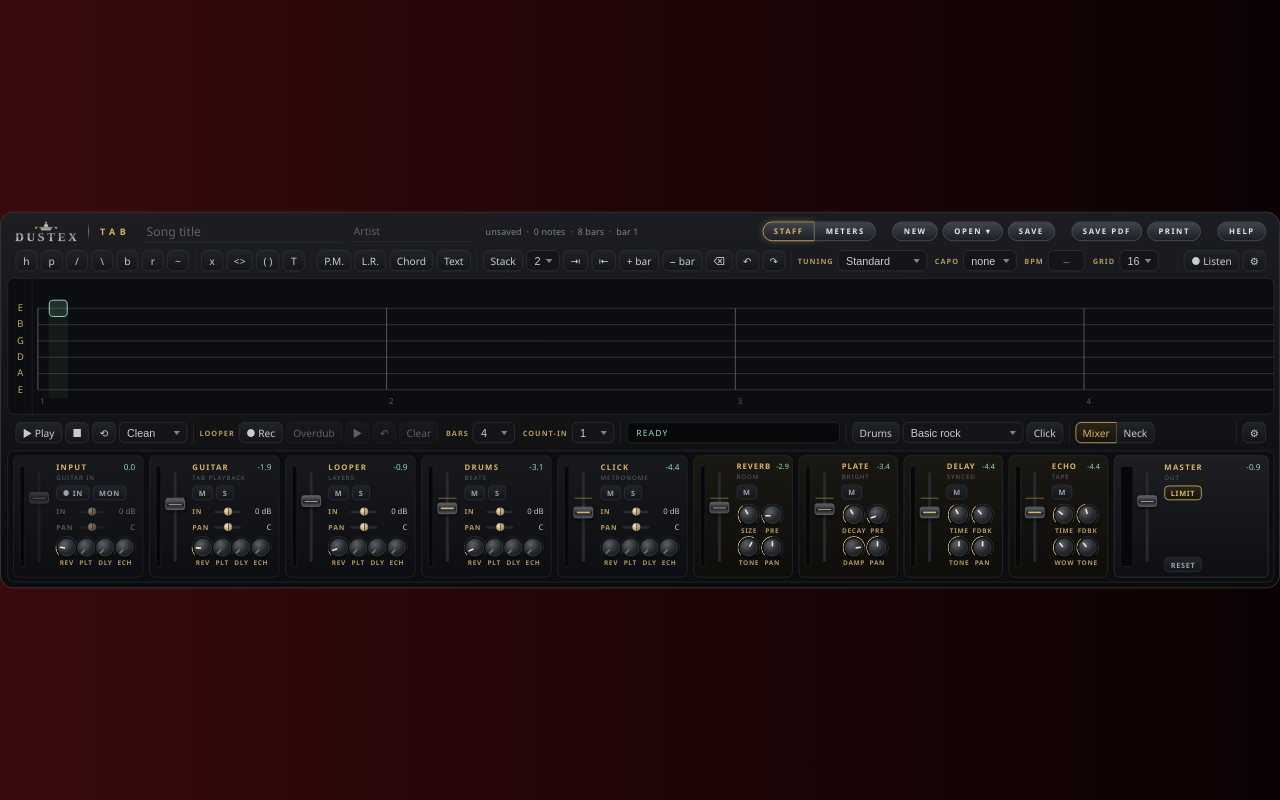
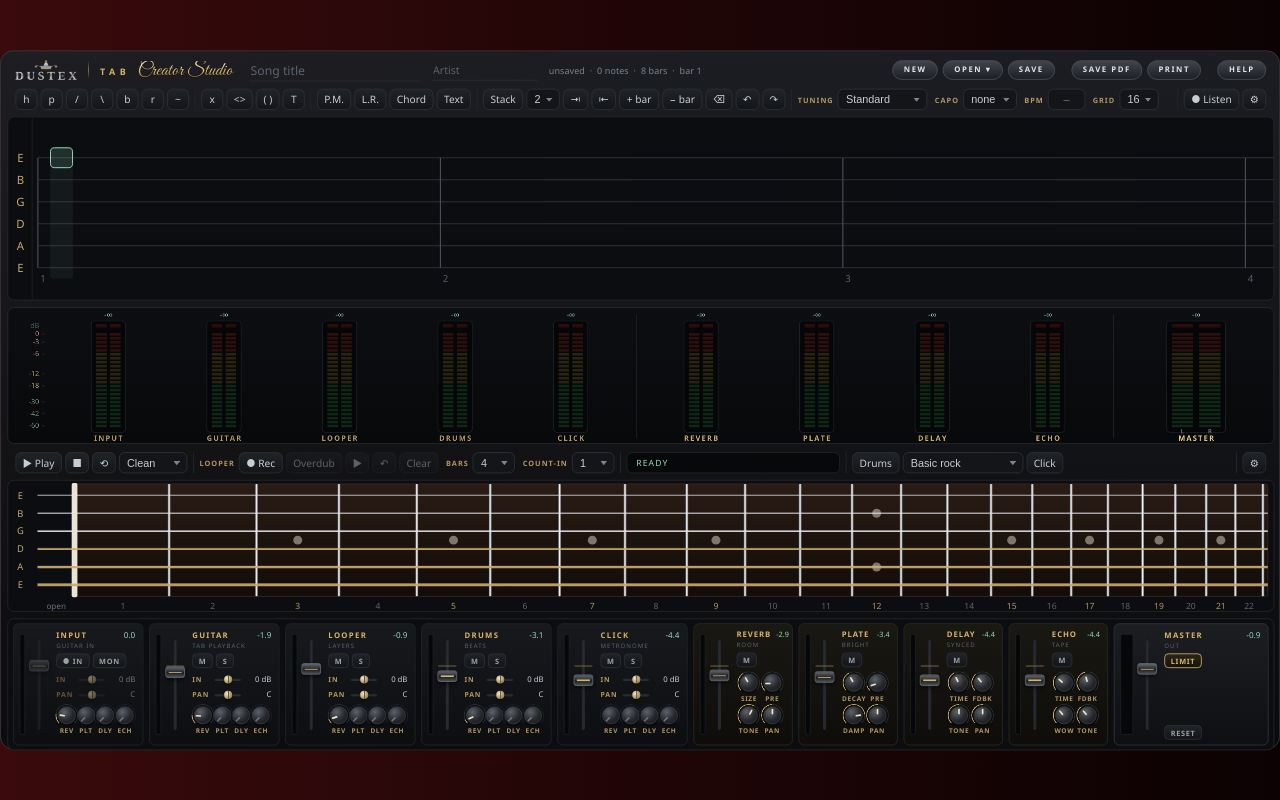
Before and after one commit to Deesayi/dustex-fishing, a plain HTML site: page tab/index.html in a window 1280 px wide. Drawn offline with Linux system fonts and the light colour scheme.

Commit message:
Tab Creator Studio: new name with script lettering, full-page web layout, updated guide
Co-Authored-By: Claude Opus 5.5 <noreply@anthropic.com>
Claude-Session: https://claude.ai/code/session_01EAZUNRXTgwZBXyTyncSoKb

```diff
--- a/tab/index.html
+++ b/tab/index.html
@@ -2,7 +2,7 @@
 <html lang="en">
 <head>
 <meta charset="utf-8">
-<title>DUSTEX Tab</title>
+<title>DUSTEX Tab Creator Studio</title>
 <meta name="viewport" content="width=device-width, initial-scale=1">
 <meta name="theme-color" content="#16181c">
 <meta name="description" content="Guitar tab builder: write tab by clicking or by playing, with playback, a looper, drums and a mixer.">
@@ -22,12 +22,16 @@
   #hdr { position:absolute; left:18px; right:16px; top:8px; height:30px; display:flex; align-items:center; gap:14px; }
   #logo { height:24px; opacity:.88; flex:none; }
   .vbar { width:1px; height:22px; background:linear-gradient(transparent, #d8b46a, transparent); opacity:.7; flex:none; }
-  #brand { font-size:11px; letter-spacing:.5em; color:var(--gold); font-weight:600; flex:none; margin-right:4px; }
+  @font-face { font-family:'DX Script'; src:url('fonts/great-vibes-latin-400-normal.woff2') format('woff2'); font-display:block; }
+  #brand { display:flex; align-items:baseline; gap:9px; flex:none; margin-right:4px; }
+  #brand .bt { font-size:11px; letter-spacing:.5em; color:var(--gold); font-weight:600; }
+  #brand .bs { font-family:'DX Script', 'Segoe Script', cursive; font-size:23px; line-height:1; letter-spacing:.01em; white-space:nowrap; padding-right:2px;
+    background:linear-gradient(#f6e6bd, #d8b46a 55%, #a8853f); -webkit-background-clip:text; background-clip:text; color:transparent; filter:drop-shadow(0 1px 0 rgba(0,0,0,.55)); }
   .fld { background:transparent; border:none; border-bottom:1px solid #2a2d33; color:var(--ink); font:inherit; outline:none; -webkit-user-select:text; user-select:text; padding:3px 2px; flex:none; }
   .fld::placeholder { color:#5d636e; }
   .fld:focus { border-bottom-color:var(--gold); }
-  #title { width:240px; font-size:15px; font-weight:400; }
-  #artist { width:150px; font-size:13px; color:var(--val); }
+  #title { width:210px; font-size:15px; font-weight:400; }
+  #artist { width:130px; font-size:13px; color:var(--val); }
   #status { flex:1; min-width:0; font-size:11px; color:var(--lab); white-space:nowrap; overflow:hidden; text-overflow:ellipsis; font-variant-numeric:tabular-nums; letter-spacing:.01em; }
   #status b { color:var(--lcd); font-weight:500; }
   .pills { display:flex; align-items:center; gap:6px; flex:none; }
@@ -59,6 +63,17 @@
   #staffBox { left:8px; top:80px; width:1555px; height:168px; transition:opacity .18s ease; }
   #meterBox { left:8px; top:80px; width:1555px; height:168px; background:linear-gradient(#0d0e11,#08090b); transition:opacity .18s ease, transform .18s ease; overflow:hidden; }
   #mbCanvas { position:absolute; left:0; top:0; cursor:pointer; }
+  /* full-page studio layout (the web app): staff, meters, transport, fretboard and mixer all showing */
+  body.studio #staffBox { top:80px; height:226px; }
+  body.studio #meterBox { top:314px; }
+  body.studio #tp { top:492px; }
+  body.studio #neckBox { top:526px; }
+  body.studio #mixBox { top:696px; }
+  body.studio #stage #staffBox, body.studio #stage #meterBox, body.studio #stage #neckBox, body.studio #stage #mixBox { opacity:1; transform:none; pointer-events:auto; visibility:visible; box-shadow:none; }
+  body.studio .pseg, body.studio .seg, body.studio .pseg + .pgap { display:none; }
+  body.studio #mixMenu { bottom:370px; }
+  body.studio #helpSheet .box { width:1340px; height:780px; }
+  body.studio #helpBody p { font-size:14px; } body.studio #helpBody h4 { font-size:12px; }
   #stage:not(.meters) #meterBox { opacity:0; transform:translateY(-8px); pointer-events:none; }
   #stage.meters #staffBox { opacity:0; pointer-events:none; }
   .pseg { display:flex; } .pseg .pill { border-radius:0; } .pseg .pill:first-child { border-radius:12px 0 0 12px; } .pseg .pill:last-child { border-radius:0 12px 12px 0; margin-left:-1px; }
@@ -201,7 +216,7 @@
   <div id="hdr">
     <img id="logo" src="logo.png" alt="" onerror="this.style.display='none'">
     <div class="vbar"></div>
-    <div id="brand">TAB</div>
+    <div id="brand"><span class="bt">TAB</span><span class="bs">Creator Studio</span></div>
     <input id="title" class="fld" placeholder="Song title" spellcheck="false">
     <input id="artist" class="fld" placeholder="Artist" spellcheck="false">
     <div id="status"></div>
@@ -315,7 +330,7 @@
     <div class="sub full">Chords and notes mode hears several strings at once and tidies the whole take when you stop. Write tab from the loop does the same for the looper's recording. A clean or lightly driven tone works best; the readout doubles as a tuner.</div>
   </div>
 <div id="helpSheet"><div class="box">
-  <h3>H O W &nbsp; T O &nbsp; U S E &nbsp; D U S T E X &nbsp; T A B</h3>
+  <h3>H O W &nbsp; T O &nbsp; U S E &nbsp; T A B &nbsp; C R E A T O R &nbsp; S T U D I O</h3>
   <div id="helpBody"><div class="hcol">
   <h4>The layout</h4>
   <p><b>Header:</b> song title and artist, a status line (file name, notes, bars and the bar the cursor is in, or the live readout while listening), the <b>STAFF</b> / <b>METERS</b> switch, and the file buttons: <b>NEW</b>, <b>OPEN</b>, <b>SAVE</b>, <b>SAVE PDF</b>, <b>PRINT</b>, <b>FOLDER</b> and <b>HELP</b>.</p>
@@ -420,13 +435,13 @@
   <p><b>Ctrl+Z</b> undo · <b>Ctrl+Y</b> redo · <b>Ctrl+S</b> save · <b>Ctrl+P</b> save PDF</p>
 
   <h4>On another PC (the web app)</h4>
-  <p>DUSTEX Tab also runs as an app on any Windows PC: open <b>deesayi.github.io/dustex-fishing/tab</b> in Microsoft Edge or Google Chrome and click the <b>Install</b> icon in the address bar. It gets its own window and Start menu icon, works offline and updates itself. There, <b>SAVE</b> keeps tabs inside the app, and <b>OPEN</b> also has <b>Open a file from this PC</b> and <b>Save a copy to this PC</b> (to Downloads). <b>SAVE PDF</b> uses the print window (choose <b>Save as PDF</b>). The DUSTEX Tab Install Guide PDF walks through it step by step.</p>
+  <p>Tab Creator Studio also runs as an app on any Windows PC: open <b>deesayi.github.io/dustex-fishing/tab</b> in Microsoft Edge or Google Chrome and click the <b>Install</b> icon in the address bar. It gets its own window and Start menu icon, works offline and updates itself. There, <b>SAVE</b> keeps tabs inside the app, and <b>OPEN</b> also has <b>Open a file from this PC</b> and <b>Save a copy to this PC</b> (to Downloads). <b>SAVE PDF</b> uses the print window (choose <b>Save as PDF</b>). The web app uses the <b>full-page layout</b>: the staff, meters, fretboard and mixer all show at once, bigger, so the STAFF/METERS and Mixer/Neck switches aren't needed there. The install guide PDF walks through it step by step.</p>
 
   <h4>On the desktop</h4>
   <p>The widget docks into its port under the Fishing panel on the right screen. It starts by itself when you sign in to Windows (through a <i>DUSTEX Tab</i> shortcut in the Startup folder), and you can also start it from the <b>Tab Widget</b> shortcut in the Dashboard folder. Both shortcuts are made the first time the widget runs. Right-click an empty part of the widget for <b>Reload</b>, <b>Open the Tab Widget folder</b> or <b>Close</b>.</p>
   <p><b>If something's wrong:</b> "no audio input found" means the Spark isn't connected by USB or Windows doesn't see it. "Microphone access was blocked" means the Windows microphone setting above is off. If notes come out an octave off or jump strings, lock the Fret position. For anything else, the widget keeps a log, <i>tab-widget.log</i>, in the Tab Widget folder.</p>
   </div></div>
-  <div class="foot"><div class="sub">DUSTEX Tab</div><div class="pill" id="helpClose">CLOSE</div></div>
+  <div class="foot"><div class="sub">DUSTEX Tab Creator Studio</div><div class="pill" id="helpClose">CLOSE</div></div>
 </div></div>
 
   <div id="modal"><div class="box"><h4 id="mTitle">TEXT</h4><input id="mInput"><div class="row"><div class="pill" id="mCancel">CANCEL</div><div class="pill" id="mOk">OK</div></div></div></div>
@@ -440,10 +455,12 @@ const NS = 'http://www.w3.org/2000/svg';
 const el = (tag, at, parent) => { const e = document.createElementNS(NS, tag); for (const k in at) e.setAttribute(k, at[k]); if (parent) parent.appendChild(e); return e; };
 const host = window.chrome && window.chrome.webview ? window.chrome.webview : null;     // the desktop widget; absent when opened in a normal browser
 if (!host) document.body.classList.add('standalone');
+const STUDIO = !host, STAGE_H = STUDIO ? 858 : 462;                         // the web app gets the full-page layout: everything showing at once, bigger
+if (STUDIO) document.body.classList.add('studio');
 if (!host && 'serviceWorker' in navigator && (location.protocol === 'https:' || location.hostname === 'localhost')) addEventListener('load', () => navigator.serviceWorker.register('sw.js').catch(() => {}));
 
-// ------------------------------------------------------------------ fit the 1571 x 462 panel to the window
-function fit() { const s = Math.min(innerWidth / 1571, innerHeight / 462); $('stage').style.transform = `translate(${(innerWidth - 1571 * s) / 2}px, ${(innerHeight - 462 * s) / 2}px) scale(${s})`; }
+// ------------------------------------------------------------------ fit the panel (1571 x 462, or 1571 x 858 full page) to the window
+function fit() { const s = Math.min(innerWidth / 1571, innerHeight / STAGE_H); $('stage').style.height = STAGE_H + 'px'; $('stage').style.transform = `translate(${(innerWidth - 1571 * s) / 2}px, ${(innerHeight - STAGE_H * s) / 2}px) scale(${s})`; }
 addEventListener('resize', fit); fit();
 
 // ------------------------------------------------------------------ tunings
@@ -500,7 +517,7 @@ function drawStaff(svg, g, m0, m1, theme) {
   if (theme.cur) {                                                   // cursor column + string
     if (cursor.c >= c0 && cursor.c < c1) {
       el('rect', { x: X(cursor.c) - g.colW / 2 + 1, y: g.y(0) - g.gap / 2, width: g.colW - 2, height: g.gap * 6, rx: 4, fill: 'rgba(147,217,180,.06)' }, svg);
-      el('rect', { x: X(cursor.c) - 11, y: g.y(cursor.s) - 10, width: 22, height: 20, rx: 5, fill: 'rgba(147,217,180,.12)', stroke: theme.cur, 'stroke-width': 1.2 }, svg);
+      el('rect', { x: X(cursor.c) - g.font * 0.82, y: g.y(cursor.s) - g.font * 0.74, width: g.font * 1.64, height: g.font * 1.48, rx: 5, fill: 'rgba(147,217,180,.12)', stroke: theme.cur, 'stroke-width': 1.2 }, svg);
     }
   }
   // marks: palm mute, let ring, chord names, text
@@ -547,13 +564,14 @@ function drawStaff(svg, g, m0, m1, theme) {
 const SCREEN = { line: '#363a42', bar: '#545962', mnum: '#575d68', note: '#dfe2e7', noteBg: '#0c0d10', sel: '#d8b46a', selBg: 'rgba(216,180,106,.14)', tech: '#8d929b', mark: '#9a9fa8', chord: '#d8b46a', cur: '#93d9b4', weight: 500 };
 let SG = null, Xs = null;
 function render() {
-  SG = geo({ top: 36 });
+  SG = geo(STUDIO ? { top: 50, gap: 27, colW: 30, font: 16.5, lane: 36, pad: 14 } : { top: 36 });
+  if (STUDIO) { const ph = $('playhead'); ph.style.top = (SG.y(0) - 14) + 'px'; ph.style.height = (SG.gap * 5 + 28) + 'px'; }
   Xs = drawStaff($('staff'), SG, 0, song.measures, SCREEN);
   if (rubber) el('rect', { x: Math.min(rubber.x0, rubber.x1), y: Math.min(rubber.y0, rubber.y1), width: Math.abs(rubber.x1 - rubber.x0), height: Math.abs(rubber.y1 - rubber.y0),
     fill: 'rgba(216,180,106,.08)', stroke: '#d8b46a', 'stroke-dasharray': '4 3' }, $('staff'));
   // string names column
-  const sn = $('strNames'); sn.setAttribute('width', 30); sn.setAttribute('height', 172); sn.innerHTML = '';
-  song.tuning.forEach((n, s) => { const t = el('text', { x: 15, y: SG.y(s) + 4, 'text-anchor': 'middle', 'font-size': 11.5, 'font-weight': 500, fill: '#c7a76c' }, sn); t.textContent = disp(n); });
+  const sn = $('strNames'); sn.setAttribute('width', 30); sn.setAttribute('height', STUDIO ? 226 : 172); sn.innerHTML = '';
+  song.tuning.forEach((n, s) => { const t = el('text', { x: 15, y: SG.y(s) + (STUDIO ? 5 : 4), 'text-anchor': 'middle', 'font-size': STUDIO ? 14 : 11.5, 'font-weight': 500, fill: '#c7a76c' }, sn); t.textContent = disp(n); });
   drawNeck();
   $('title').value = song.title; $('artist').value = song.artist; $('tuning').value = song.tuningName; $('capo').value = song.capo; $('tempo').value = song.tempo; $('cpm').value = song.cpm;
   $('tChord').classList.toggle('on', stack);
@@ -846,7 +864,7 @@ function buildPrint() {
     song.tuning.forEach((n, s) => { const t = el('text', { x: 9, y: g.y(s) + 3.5, 'text-anchor': 'middle', 'font-size': 9, fill: '#555' }, lab); t.textContent = disp(n); });
   }
   sel = keepSel; selMark = keepMark;
-  const f = document.createElement('div'); f.className = 'foot'; f.textContent = 'DUSTEX Tab'; P.appendChild(f);
+  const f = document.createElement('div'); f.className = 'foot'; f.textContent = 'DUSTEX Tab Creator Studio'; P.appendChild(f);
 }
 function savePdf() { buildPrint(); if (host) send({ cmd: 'pdf', name: safeName() + '.pdf' }); else { status('choose "Save as PDF" as the printer'); setTimeout(() => window.print(), 50); } }
 function doPrint() { buildPrint(); if (host) send({ cmd: 'print' }); else window.print(); }
@@ -1615,7 +1633,7 @@ const MTR = { buf: new Float32Array(512), hold: {}, raf: 0 };
 function peakDb(an) { an.getFloatTimeDomainData(MTR.buf); let m = 0; for (const v of MTR.buf) { const a = v < 0 ? -v : v; if (a > m) m = a; } return m > 1e-5 ? 20 * Math.log10(m) : -90; }
 function meterH(db) { return Math.max(0, Math.min(1, (db + 54) / 60)); }
 function mixFrame() {
-  MTR.raf = 0; const mixOn = AUD.view !== 'neck', mbOn = AUD.top === 'meters'; if (!mixOn && !mbOn) return;
+  MTR.raf = 0; const mixOn = STUDIO || AUD.view !== 'neck', mbOn = STUDIO || AUD.top === 'meters'; if (!mixOn && !mbOn) return;
   if (E.ch && mixOn) {
     document.querySelectorAll('.strip').forEach(st => {
       const id = st.dataset.ch;
@@ -1757,7 +1775,7 @@ function setTop(v) {
   $('lpClear').onclick = () => { if (LP.layers > 2 && !confirm(`Clear the loop and all ${LP.layers} layers?`)) return; lpClear(); };
   $('dOn').onclick = toggleDrums; $('mOn').onclick = toggleClick;
   $('pMix').onclick = ev => { ev.stopPropagation(); const m = $('mixMenu'); m.style.display = m.style.display === 'grid' ? 'none' : 'grid'; };
-  mixBuildUI(); setView(AUD.view || 'mix'); $('vStaff').onclick = () => setTop('staff'); $('vMeters').onclick = () => setTop('meters'); setTop(AUD.top || 'staff'); $('vMix').onclick = () => setView('mix'); $('vNeck').onclick = () => setView('neck');
+  mixBuildUI(); setView(AUD.view || 'mix'); $('vStaff').onclick = () => setTop('staff'); $('vMeters').onclick = () => setTop('meters'); setTop(AUD.top || 'staff'); if (STUDIO) { mbInit(); if (!MTR.raf) MTR.raf = requestAnimationFrame(mixFrame); } $('vMix').onclick = () => setView('mix'); $('vNeck').onclick = () => setView('neck');
   const sv = () => { $('syncV').textContent = (AUD.sync > 0 ? '+' : '') + AUD.sync + ' ms'; };
   $('vSync').value = AUD.sync; sv(); $('vSync').oninput = () => { AUD.sync = +$('vSync').value; sv(); saveAud(); };
   $('lDev').addEventListener('change', looperInputReset);
--- a/tab/sw.js
+++ b/tab/sw.js
@@ -1,6 +1,6 @@
 // DUSTEX Tab offline cache: the app works without internet once installed; updates arrive the next time it opens online.
-const CACHE = 'dxtab-v1';
-const FILES = ['./', 'index.html', 'logo.png', 'looper-worklet.js', 'manifest.webmanifest', 'icon-192.png', 'icon-512.png', 'icon-maskable-512.png', 'icon-180.png', 'favicon.ico',
+const CACHE = 'dxtab-v2';
+const FILES = ['./', 'index.html', 'logo.png', 'looper-worklet.js', 'manifest.webmanifest', 'icon-192.png', 'icon-512.png', 'icon-maskable-512.png', 'icon-180.png', 'favicon.ico', 'fonts/great-vibes-latin-400-normal.woff2',
   'vendor/basic-pitch.bundle.js', 'vendor/model/model.json', 'vendor/model/group1-shard1of1.bin'];
 self.addEventListener('install', e => { e.waitUntil(caches.open(CACHE).then(c => c.addAll(FILES)).then(() => self.skipWaiting())); });
 self.addEventListener('activate', e => { e.waitUntil(caches.keys().then(ks => Promise.all(ks.filter(k => k.startsWith('dxtab-') && k !== CACHE)   /* only this app's old caches: the Fishing app shares the site */.map(k => caches.delete(k)))).then(() => self.clients.claim())); });
```
Also changed, not shown: tab/fonts/LICENSE-great-vibes.txt (added), tab/fonts/great-vibes-latin-400-normal.woff2 (added), tab/manifest.webmanifest, 2 other files.
